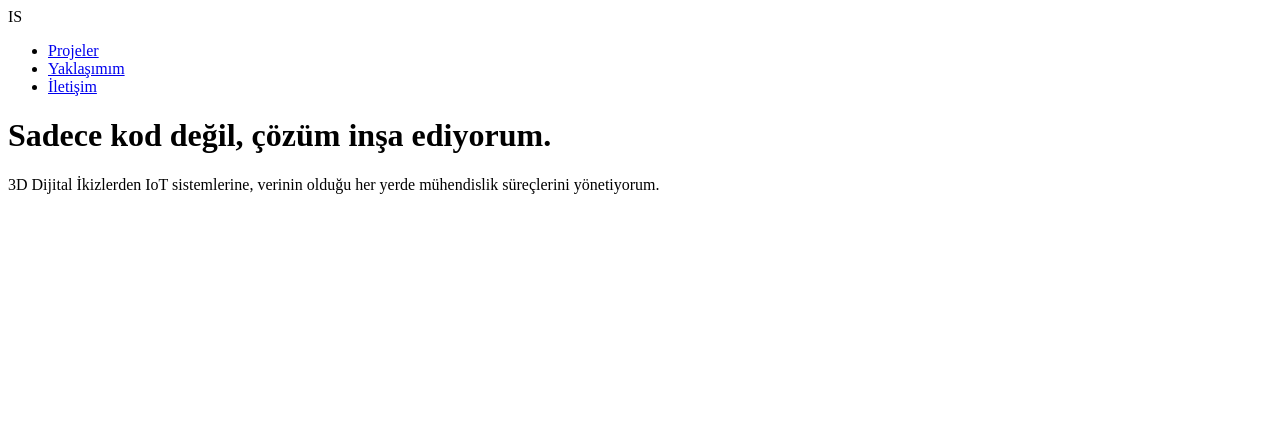
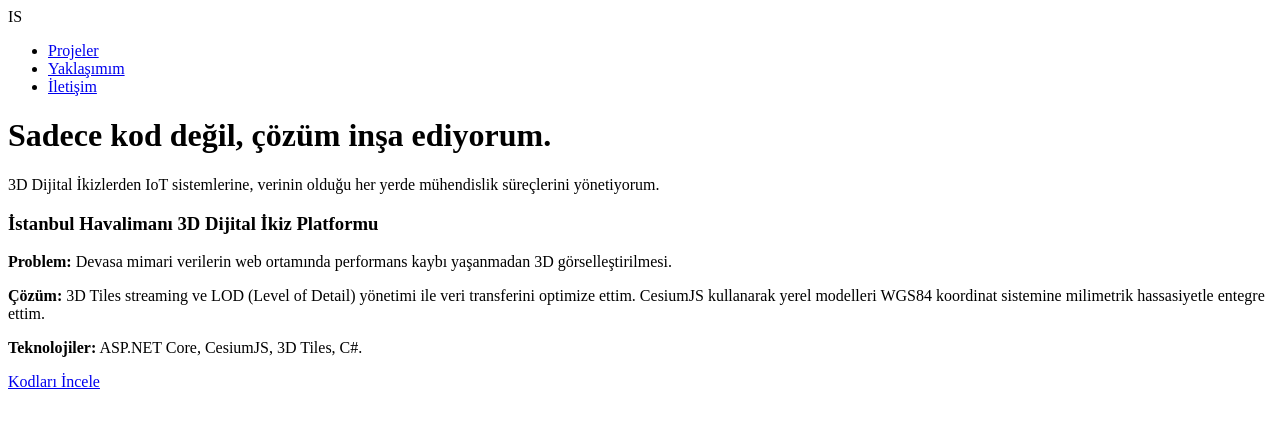
Before and after one commit to sonmez9/sonmez9.github.io, a plain HTML site: page index.html in a window 1280 px wide. Drawn offline with Linux system fonts and the light colour scheme.

Commit message:
Add project card for Istanbul Airport 3D platform
Added a project card for the Istanbul Airport 3D Digital Twin Platform with details about the problem, solution, and technologies used.

```diff
--- a/index.html
+++ b/index.html
@@ -23,7 +23,13 @@
 
     <section id="projects">
         </section>
-
+<div class="project-card">
+    <h3>İstanbul Havalimanı 3D Dijital İkiz Platformu</h3>
+    <p><strong>Problem:</strong> Devasa mimari verilerin web ortamında performans kaybı yaşanmadan 3D görselleştirilmesi.</p>
+    <p><strong>Çözüm:</strong> 3D Tiles streaming ve LOD (Level of Detail) yönetimi ile veri transferini optimize ettim. CesiumJS kullanarak yerel modelleri WGS84 koordinat sistemine milimetrik hassasiyetle entegre ettim.</p>
+    <p><strong>Teknolojiler:</strong> ASP.NET Core, CesiumJS, 3D Tiles, C#.</p>
+    <a href="https://github.com/sonmez9/Istanbul-Airport-3D-Digital-Twin-Visualization-Platform" target="_blank">Kodları İncele</a>
+</div>
     <script src="script.js"></script>
 </body>
 </html>
```
